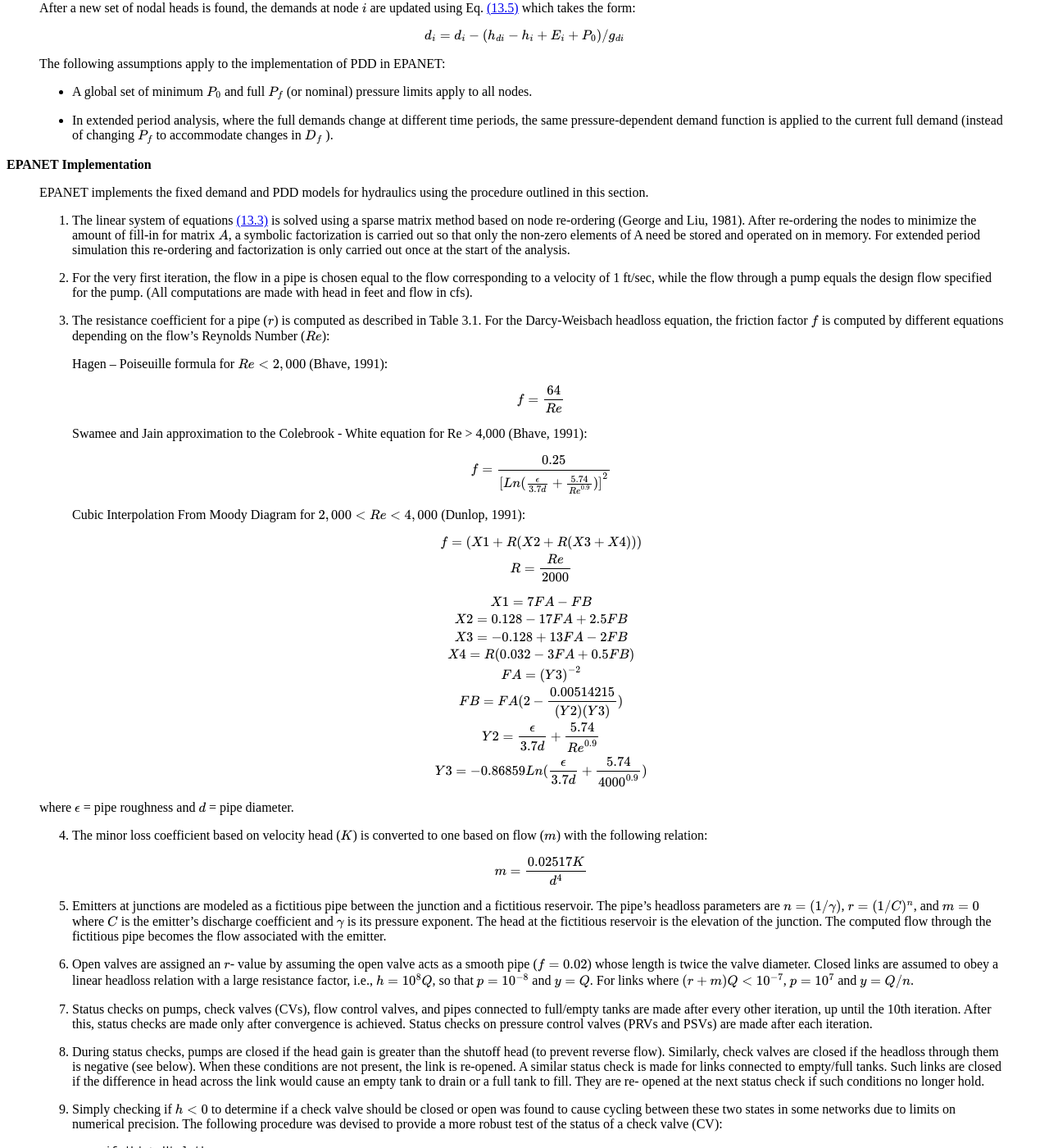
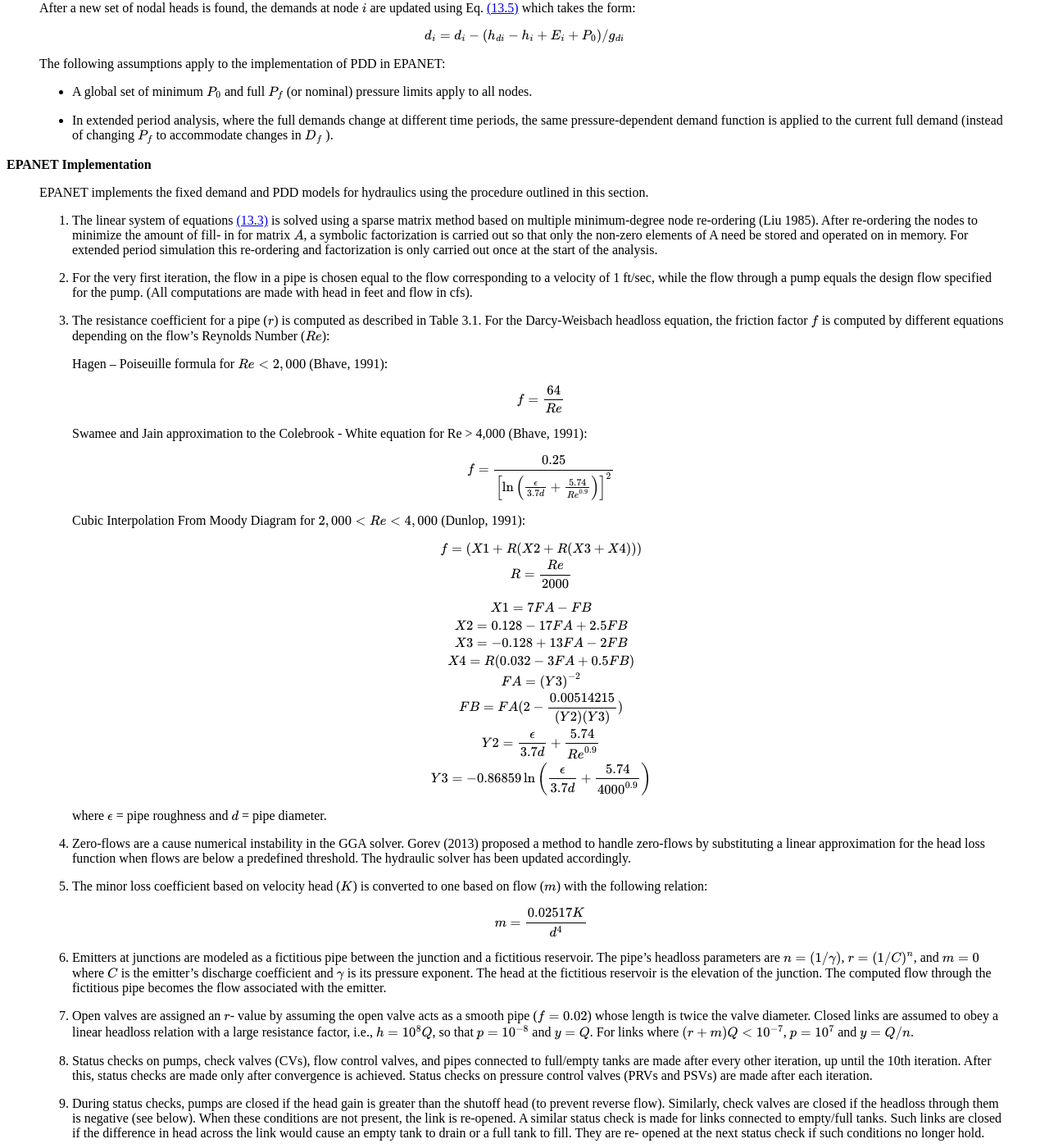
Before and after one commit to USEPA/epanet-manual, a Sphinx documentation site: the page built from docs/analysis_algorithms.rst, in a window 1280 px wide and 1400 px high, scrolled down 3215 px. Shown: the whole window at 82% size. Built offline with Sphinx 7.4.7 and the Read the Docs theme 2.0.0, drawn with Linux system fonts in a browser that asks for light colours.

Commit message:
Work in progress
Adding references
Fixing typos and indentation
Fixing equations

```diff
--- a/docs/3_network_model.rst
+++ b/docs/3_network_model.rst
@@ -144,7 +144,7 @@
        should not be confused with the pressure-demand relation when
        performing a pressure dependent analysis (PDA). See Section:
        :ref:`Pressure Dependent Demand Model <press_dependent_analysis>`
-       for more information on PDA.
+       for more information.
 
 **Pipes**
 
@@ -242,7 +242,8 @@
 
 
 
-   Consult Appendix D for the actual equations used.
+   Consult :ref:`Chapter 13 <analysis_algorithms>` for the actual equations
+   used.
 
     **Table 3.1** Pipe Headloss Formulas for Full Flow (for headloss in
     feet and flow rate in cfs)
--- a/docs/analysis_algorithms.rst
+++ b/docs/analysis_algorithms.rst
@@ -275,20 +275,20 @@
   EPANET implements the fixed demand and PDD models for hydraulics using the
   procedure outlined in this section.
 
-  1. The linear system of equations :eq:`eq:matrix_form` is solved using
-     a sparse matrix method based on node re-ordering (George and Liu, 1981).
-     After re-ordering the nodes to minimize the amount of fill-in for matrix
-     :math:`A`, a symbolic factorization is carried out so that only the
-     non-zero elements of A need be stored and operated on in memory. For
-     extended period simulation this re-ordering and factorization is only
+  #. The linear system of equations :eq:`eq:matrix_form` is solved using
+     a sparse matrix method based on multiple minimum-degree node re-ordering
+     (Liu 1985). After re-ordering the nodes to minimize the amount of fill-
+     in for matrix :math:`A`, a symbolic factorization is carried out so that
+     only the non-zero elements of A need be stored and operated on in memory.
+     For extended period simulation this re-ordering and factorization is only
      carried out once at the start of the analysis.
 
-  2. For the very first iteration, the flow in a pipe is chosen equal to
+  #. For the very first iteration, the flow in a pipe is chosen equal to
      the flow corresponding to a velocity of 1 ft/sec, while the flow
      through a pump equals the design flow specified for the pump. (All
      computations are made with head in feet and flow in cfs).
 
-  3. The resistance coefficient for a pipe (:math:`r`) is computed as described
+  #. The resistance coefficient for a pipe (:math:`r`) is computed as described
      in Table 3.1. For the Darcy-Weisbach headloss equation, the friction
      factor :math:`f` is computed by different equations depending on the flow’s
      Reynolds Number (:math:`Re`):
@@ -303,7 +303,7 @@
      Re > 4,000 (Bhave, 1991):
 
      .. math::
-        f = \frac{0.25}{{ [ Ln ( \frac{\epsilon}{3.7d} + \frac{5.74}{{Re}^{0.9} }) ] }^{2}}
+        f = \frac{0.25}{{ \left[ \ln \left( \frac{\epsilon}{3.7d} + \frac{5.74}{{Re}^{0.9} } \right) \right] }^{2}}
 
 
      Cubic Interpolation From Moody Diagram for :math:`2,000 < Re < 4,000`
@@ -315,7 +315,6 @@
            R = \frac{Re}{2000}
         \end{gathered}
 
-
      .. math::
         \begin{gathered}
            X1 = 7FA - FB \\
@@ -325,20 +324,26 @@
            FA = { ( Y3 )}^{-2} \\
            FB = FA ( 2 - \frac{0.00514215}  {( Y2 )  ( Y3 ) } ) \\
            Y2 = \frac{\epsilon} {3.7d} + \frac{5.74}{{Re}^{0.9}} \\
-           Y3 = -0.86859 Ln ( \frac{\epsilon}{3.7d} + \frac{5.74}{{4000}^{0.9}} )
+           Y3 = -0.86859 \ln \left( \frac{\epsilon}{3.7d} + \frac{5.74}{{4000}^{0.9}} \right)
         \end{gathered}
 
-  where :math:`\epsilon` = pipe roughness and :math:`d` = pipe diameter.
+     where :math:`\epsilon` = pipe roughness and :math:`d` = pipe diameter.
 
-  4. The minor loss coefficient based on velocity head (:math:`K`) is converted
+  #. Zero-flows are a cause numerical instability in the GGA solver.
+     Gorev (2013) proposed a method to handle zero-flows by substituting
+     a linear approximation for the head loss function when flows are
+     below a predefined threshold. The hydraulic solver has been updated
+     accordingly.
+
+  #. The minor loss coefficient based on velocity head (:math:`K`) is converted
      to one based on flow (:math:`m`) with the following relation:
 
      .. math::
 
-        m = \frac{ 0.02517K} {{ d}^{4 } }
+        m = \frac{ 0.02517K} {d^{4}}
 
 
-  5. Emitters at junctions are modeled as a fictitious pipe between the
+  #. Emitters at junctions are modeled as a fictitious pipe between the
      junction and a fictitious reservoir. The pipe’s headloss parameters
      are :math:`n = (1/\gamma)`, :math:`r = (1/C)^n`, and :math:`m = 0` where
      :math:`C` is the emitter’s discharge coefficient and :math:`\gamma` is its
@@ -441,45 +446,45 @@
         when testing against Hset, the i and j subscripts are switched as are
         the > and < operators.
 
-  14. Flow through an active PRV is maintained to force continuity at its
-      downstream node while flow through a PSV does the same at its
-      upstream node. For an active PRV from node i to j:
+  #. Flow through an active PRV is maintained to force continuity at its
+     downstream node while flow through a PSV does the same at its
+     upstream node. For an active PRV from node i to j:
 
-      .. math::
-         {p}_{ij} = 0
+     .. math::
+        {p}_{ij} = 0
 
-      .. math::
-         {F}_{j} = {F}_{j} + {10}^{8} Hset
+     .. math::
+        {F}_{j} = {F}_{j} + {10}^{8} Hset
 
-      .. math::
-         {A}_{jj} = {A}_{jj} + {10}^{8}
+     .. math::
+        {A}_{jj} = {A}_{jj} + {10}^{8}
 
-      This forces the head at the downstream node to be at the valve
-      setting Hset. An equivalent assignment of coefficients is made for an
-      active PSV except the subscript for F and A is the upstream node i.
-      Coefficients for open/closed PRVs and PSVs are handled in the same
-      way as for pipes.
+     This forces the head at the downstream node to be at the valve
+     setting Hset. An equivalent assignment of coefficients is made for an
+     active PSV except the subscript for F and A is the upstream node i.
+     Coefficients for open/closed PRVs and PSVs are handled in the same
+     way as for pipes.
 
-  15. For an active FCV from node i to j with flow setting Qset, Qset is
-      added to the flow leaving node i and entering node j, and is
-      subtracted from *F\ i* and added to *F\ j*. If the head at node i is
-      less than that at node j, then the valve cannot deliver the flow and
-      it is treated as an open pipe.
+  #. For an active FCV from node i to j with flow setting Qset, Qset is
+     added to the flow leaving node i and entering node j, and is
+     subtracted from *F\ i* and added to *F\ j*. If the head at node i is
+     less than that at node j, then the valve cannot deliver the flow and
+     it is treated as an open pipe.
 
-  16. After initial convergence is achieved (flow convergence plus no
-      change in status for PRVs and PSVs), another status check on pumps,
-      CVs, FCVs, and links to tanks is made. Also, the status of links
-      controlled by pressure switches (e.g., a pump controlled by the
-      pressure at a junction node) is checked. If any status change
-      occurs, the iterations must continue for at least two more
-      iterations (i.e., a convergence check is skipped on the very next
-      iteration). Otherwise, a final solution has been obtained.
+  #. After initial convergence is achieved (flow convergence plus no
+     change in status for PRVs and PSVs), another status check on pumps,
+     CVs, FCVs, and links to tanks is made. Also, the status of links
+     controlled by pressure switches (e.g., a pump controlled by the
+     pressure at a junction node) is checked. If any status change
+     occurs, the iterations must continue for at least two more
+     iterations (i.e., a convergence check is skipped on the very next
+     iteration). Otherwise, a final solution has been obtained.
 
-  17. For extended period simulation (EPS), the following procedure is
-      implemented:
+  #. For extended period simulation (EPS), the following procedure is
+     implemented:
 
-      a. After a solution is found for the current time period, the time
-         step for the next solution is the minimum of:
+     a. After a solution is found for the current time period, the time
+        step for the next solution is the minimum of:
 
        -  the time until a new demand period begins,
 
@@ -522,12 +527,12 @@
           the next rule time step is taken unless the normal hydraulic time
           step has elapsed.
 
-      b. Time is advanced by the computed time step, new demands are found,
-         tank levels are adjusted based on the current flow solution, and link
-         control rules are checked to determine which links change status.
+     b. Time is advanced by the computed time step, new demands are found,
+        tank levels are adjusted based on the current flow solution, and link
+        control rules are checked to determine which links change status.
 
-      c. A new set of iterations with Eqs. (D.3) and (D.4) are begun at the
-         current set of flows.
+     c. A new set of iterations with Eqs. (D.3) and (D.4) are begun at the
+        current set of flows.
 
 
 Water Quality
@@ -699,7 +704,7 @@
        :math:`C_L` used with Michaelis-Menton kinetics.
 
 
-    -  *Zero-Order growth* (:math:`C_L = 0, K_b = 1, n = 0`)
+    - *Zero-Order growth* (:math:`C_L = 0, K_b = 1, n = 0`)
 
        .. math::
           R = 1.0
--- a/docs/input_keywords.rst
+++ b/docs/input_keywords.rst
@@ -655,7 +655,7 @@
     value is 1.0.
 
   DEMAND MODEL
-    determines nodal demand model. Wither Demand Driven Analysis (**DDA**) or
+    determines nodal demand model -- Demand Driven Analysis (**DDA**) or
     Pressure Driven Analysis (**PDA**). DDA assumes a nodal demand at a given
     point in time is a fixed value :math:`D`. This sometimes results in
     hydraulic solutions with negative pressures (a physical impossibility).
```
Also changed, not shown: other parts of docs/analysis_algorithms.rst (+42 -42 lines), docs/references.rst (+14 -4 lines).
